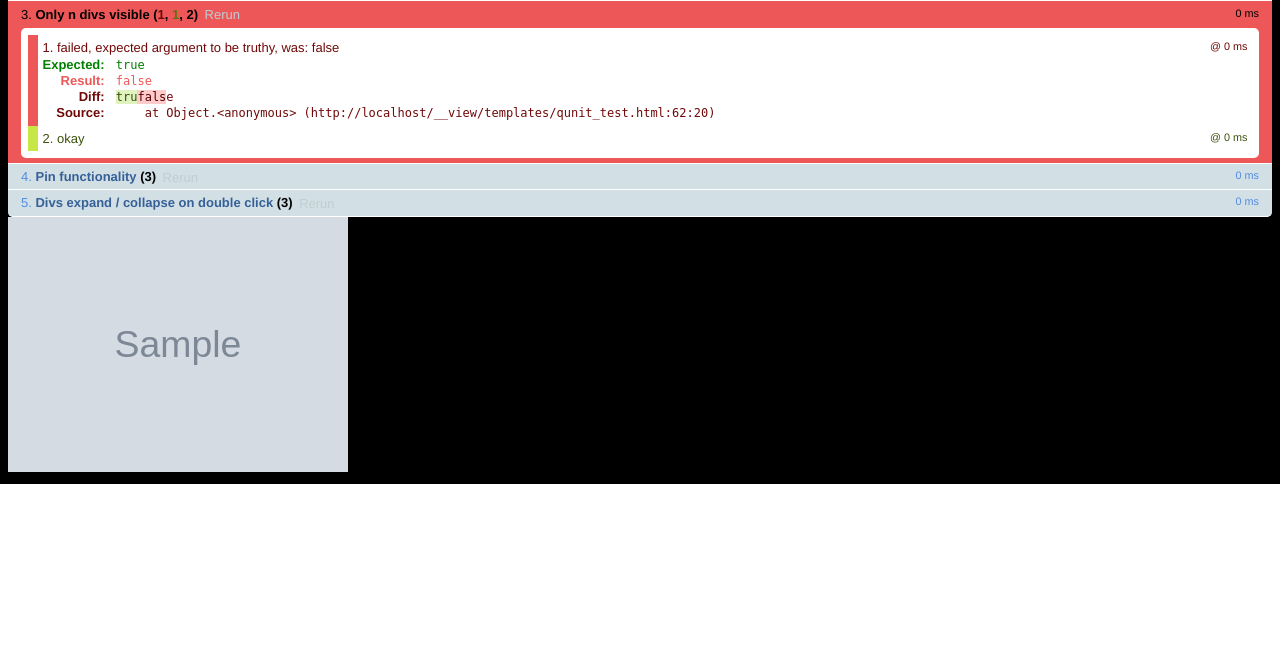
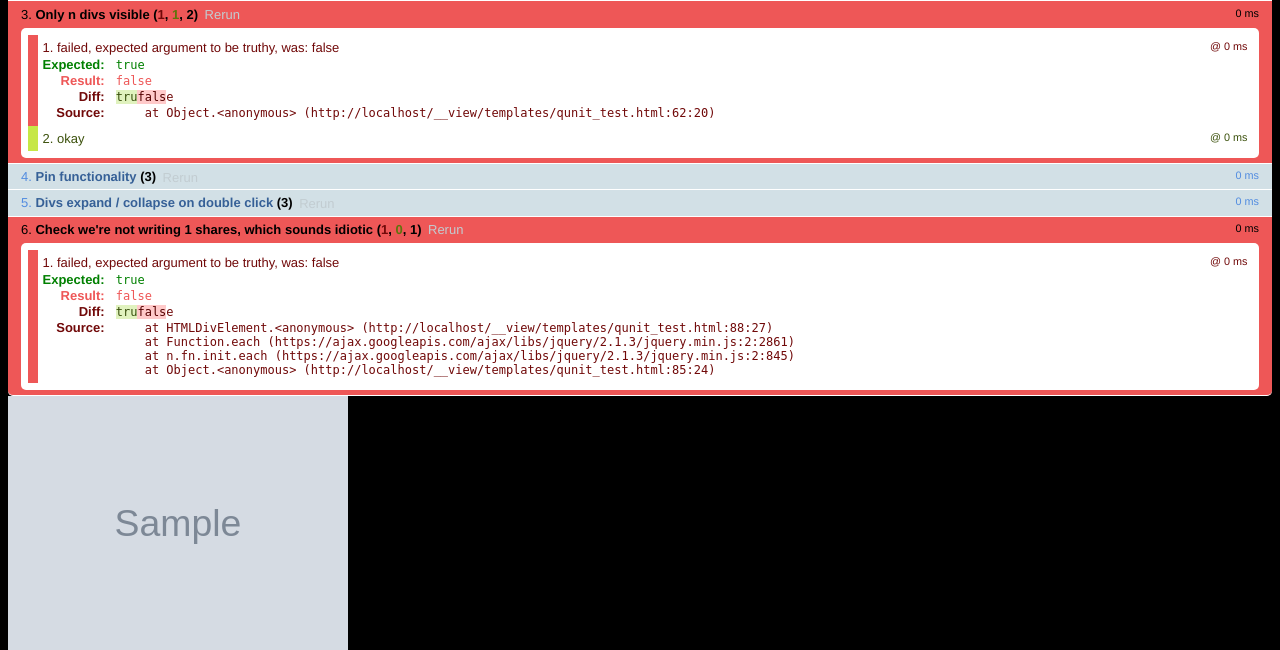
Before and after one commit to joshsmith2/twitter-image-cloud, a Python web app: template templates/qunit_test.html in a window 1280 px wide. Shown: the part 330-980 px from the top of the page. Before the commit the page ends 814 px from the top, so only its background shows below. Run offline with Jinja, Linux system fonts and the light colour scheme; the template is opened without the code that fills it: most values are stand-ins (such as "Sample title", 1, 10 or a date in 2020); grey boxes marked "Sample" are stand-in pictures; some libraries are stand-ins or nearby versions.

Commit message:
ALRIGHT, FINE. Wrote failing test for saying '1 share' not '1 shares'

```diff
--- a/templates/qunit_test.html
+++ b/templates/qunit_test.html
@@ -81,6 +81,17 @@
             assert.ok($(element).width() <= 340);
         }));
 
+        $(test("Check we're not writing 1 shares, which sounds idiotic", function(assert){
+           $(".count").each(function(){
+               if ($(this).text() == "1"){
+                   var suffix = $(this).parent().text();
+                   assert.ok(suffix == "share");
+                   return false; //Break out of loop
+               }
+
+           });
+        }));
+
     </script>
 </body>
 </html>
```
Also changed, not shown: tests/js/qunit_test.html (+11 -0 lines).
